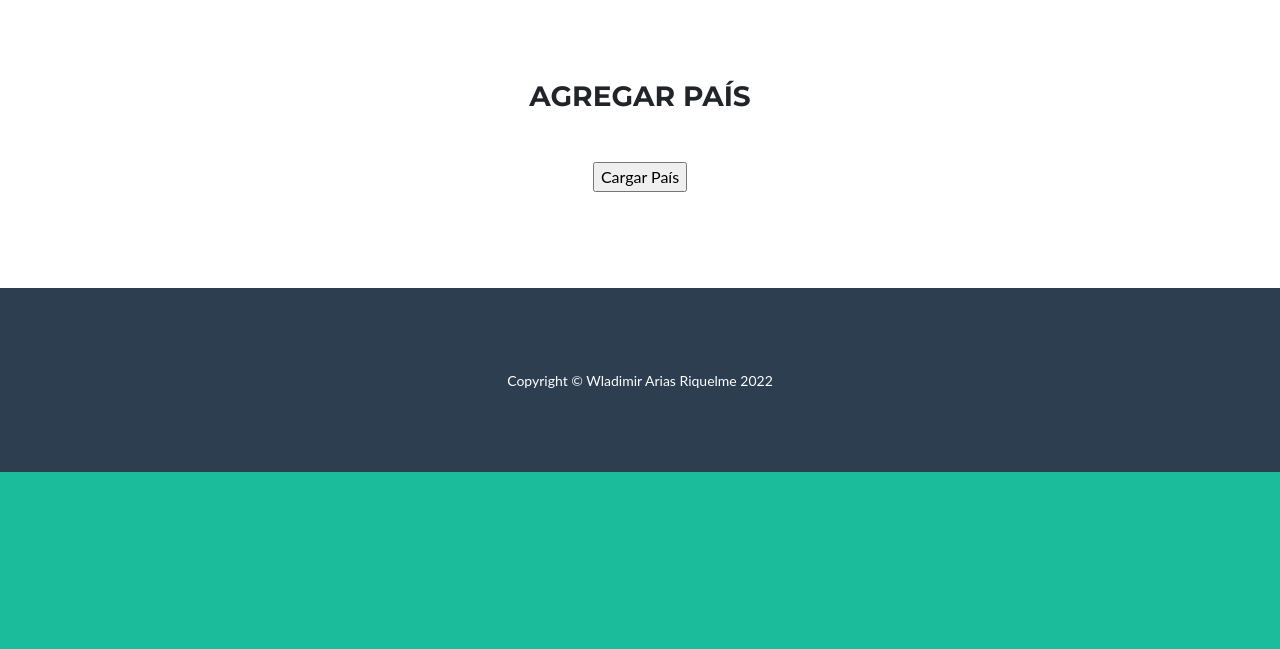
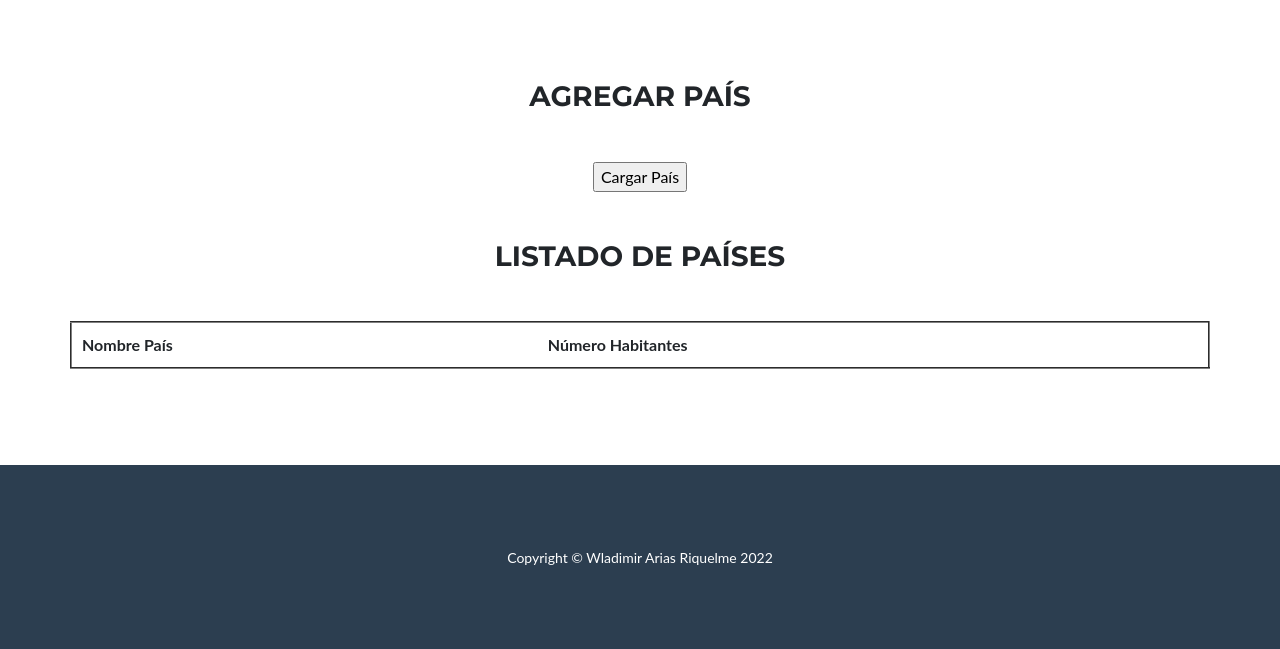
Before and after one commit to wladimirarias/entrega1arias, a Django app: page /paises/ in a window 1280 px wide. Shown: the part 460-1109 px from the top of the page. Before the commit the page ends 932 px from the top, so only its background shows below. Run offline with Django 4.2, Linux system fonts and the light colour scheme; lists and menus that the app fills with data are empty; some libraries are stand-ins or nearby versions.

Commit message:
mejora agregar pais

```diff
--- a/app/templates/app/agregar_pais.html
+++ b/app/templates/app/agregar_pais.html
@@ -1,5 +1,4 @@
-{% extends 'app/base.html' %}
-{% block contenido %}
+{% extends 'app/base.html' %} {% block contenido %}
 
 <div class="container d-flex align-items-center flex-column">
     <h3 class="masthead-heading text-uppercase mb-0">Agregar País</h3>
@@ -9,12 +8,39 @@
 </div>
 
 <form action="" method="post">
-    {% csrf_token %}
-
-    {{ formulario.as_p }}
+    {% csrf_token %} {{ formulario.as_p }}
 
     <input type="submit" value="Cargar País">
 
 </form>
 
+<div class="container d-flex align-items-center flex-column">
+    <div class="divider-custom divider-light">
+        <div class="divider-custom-line"></div>
+    </div>
+    <h3 class="masthead-heading text-uppercase mb-0">Listado de países</h3>
+    <div class="divider-custom divider-light">
+        <div class="divider-custom-line"></div>
+    </div>
+</div>
+
+<table cellspacing="10" cellpadding="10" border="2">
+    <thead>
+        <tr>
+            <th>Nombre País</th>
+            <th>Número Habitantes</th>
+        </tr>
+    </thead>
+
+    <tbody>
+        {% for pais in paises %}
+        <tr>
+            <td>{{ pais.nombre_pais }}</td>
+            <td>{{ pais.num_habitantes }}</td>
+        </tr>
+        {% endfor %}
+    </tbody>
+
+</table>
+
 {% endblock %}
--- a/app/views.py
+++ b/app/views.py
@@ -39,8 +39,13 @@ def creacion_pais(request):
     else:
         formulario = PaisFormulario()
 
+    paises = Pais.objects.all()
+
+    contexto2 = {"paises":paises}
     contexto = {"formulario":formulario}
-    return render(request, 'app/agregar_pais.html', contexto)
+
+    nuevo_contexto = {**contexto, **contexto2}
+    return render(request, 'app/agregar_pais.html', nuevo_contexto)
 
 def continentes (request):
     return render(request, 'app/agregar_continente.html')
```
Also changed, not shown: db.sqlite3.
